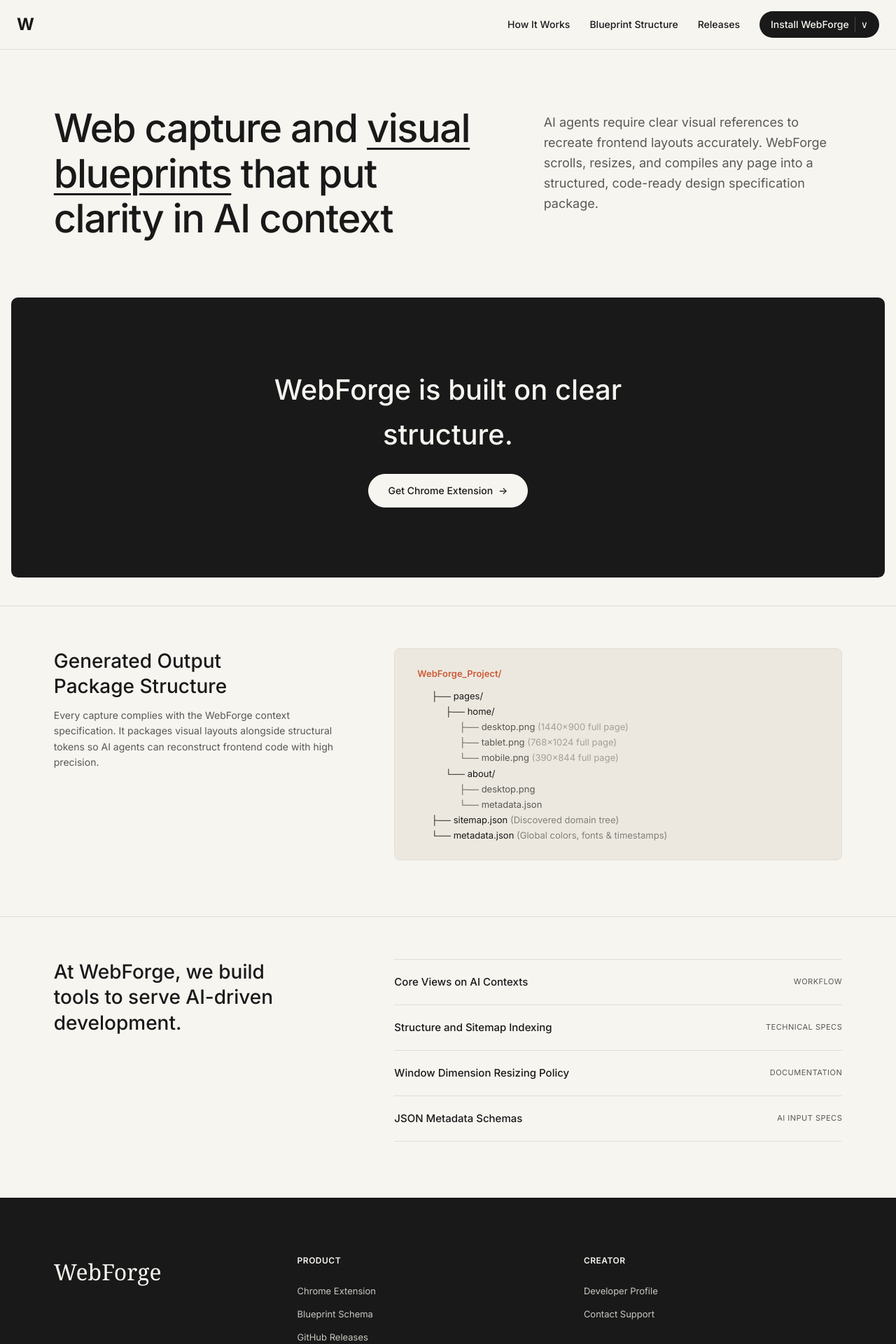
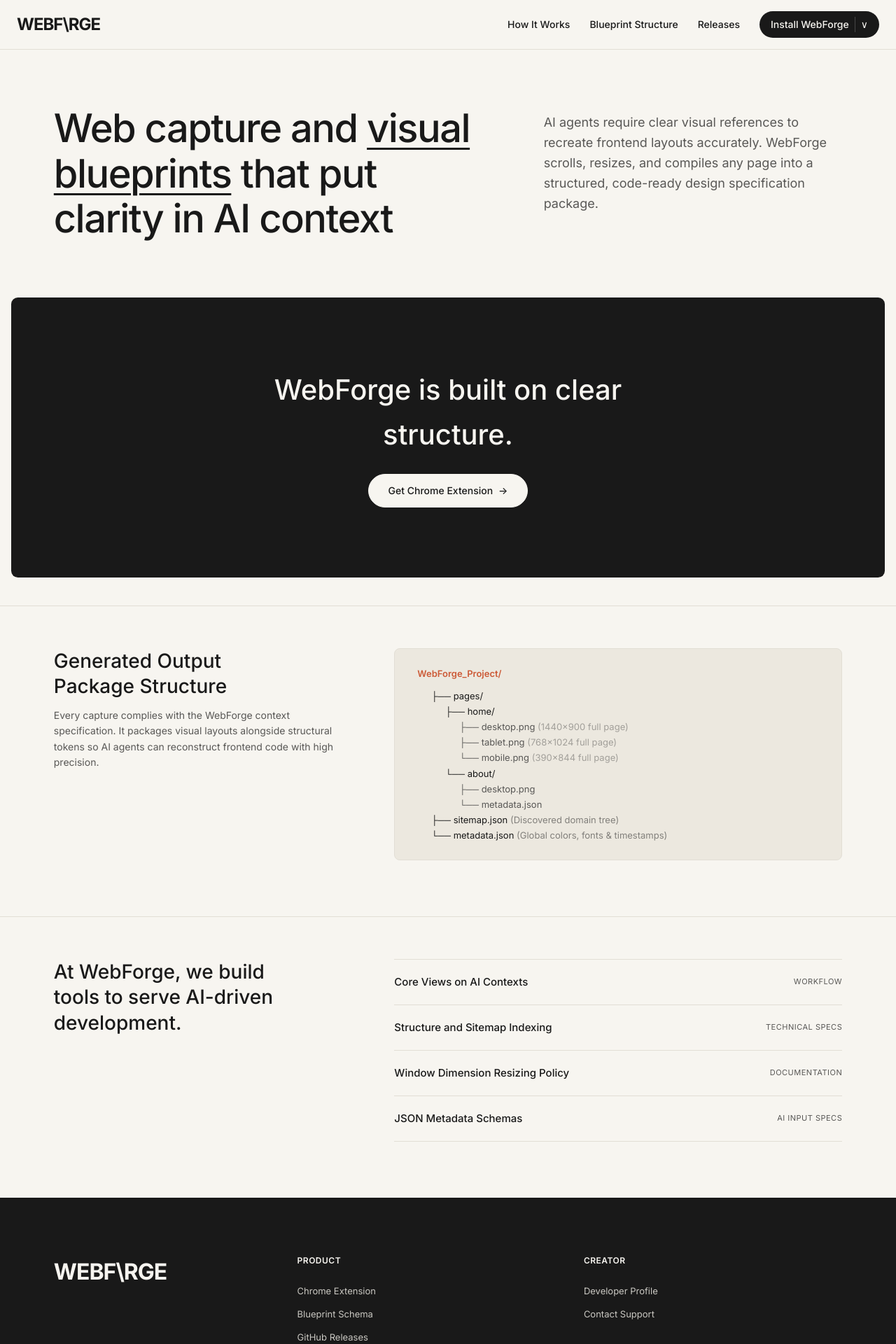
Before and after one commit to zakisheriff/WebForge, a Next.js app in the folder website/: page / in a window 1280 px wide. Shown: the top 1920 px of the page at 70% size. Built offline with nearby package versions, Linux system fonts and the light colour scheme.

Commit message:
style: update brand logos to stylized WEBF\RGE lettering

```diff
--- a/website/src/app/globals.css
+++ b/website/src/app/globals.css
@@ -388,9 +388,11 @@
 }
 
 .footer-logo {
-  font-family: var(--font-serif);
+  font-family: var(--font-sans);
   font-size: 32px;
   color: var(--bg-color);
+  font-weight: 700;
+  letter-spacing: -1px;
 }
 
 .footer-col h5 {
--- a/website/src/app/page.tsx
+++ b/website/src/app/page.tsx
@@ -11,7 +11,7 @@
       <div className="navbar-container">
         <nav className="navbar">
           {/* Logo styled similar to A\ */}
-          <div className="nav-brand">W</div>
+          <div className="nav-brand">WEBF\RGE</div>
 
           {/* Desktop Menu */}
           <ul className="nav-menu-desktop">
@@ -40,7 +40,7 @@
           <div className="drawer-overlay" onClick={() => setIsMenuOpen(false)}></div>
           <div className="drawer-content">
             <div className="drawer-header">
-              <div className="nav-brand">W\</div>
+              <div className="nav-brand">WEBF\RGE</div>
               <button className="drawer-close-btn" onClick={() => setIsMenuOpen(false)} aria-label="Close menu">&times;</button>
             </div>
             <ul className="drawer-links" style={{ marginTop: 0 }}>
@@ -142,7 +142,7 @@
       {/* Footer */}
       <footer className="footer">
         <div className="footer-inner">
-          <div className="footer-logo">WebForge</div>
+          <div className="footer-logo">WEBF\RGE</div>
 
           <div className="footer-col">
             <h5>Product</h5>
```
